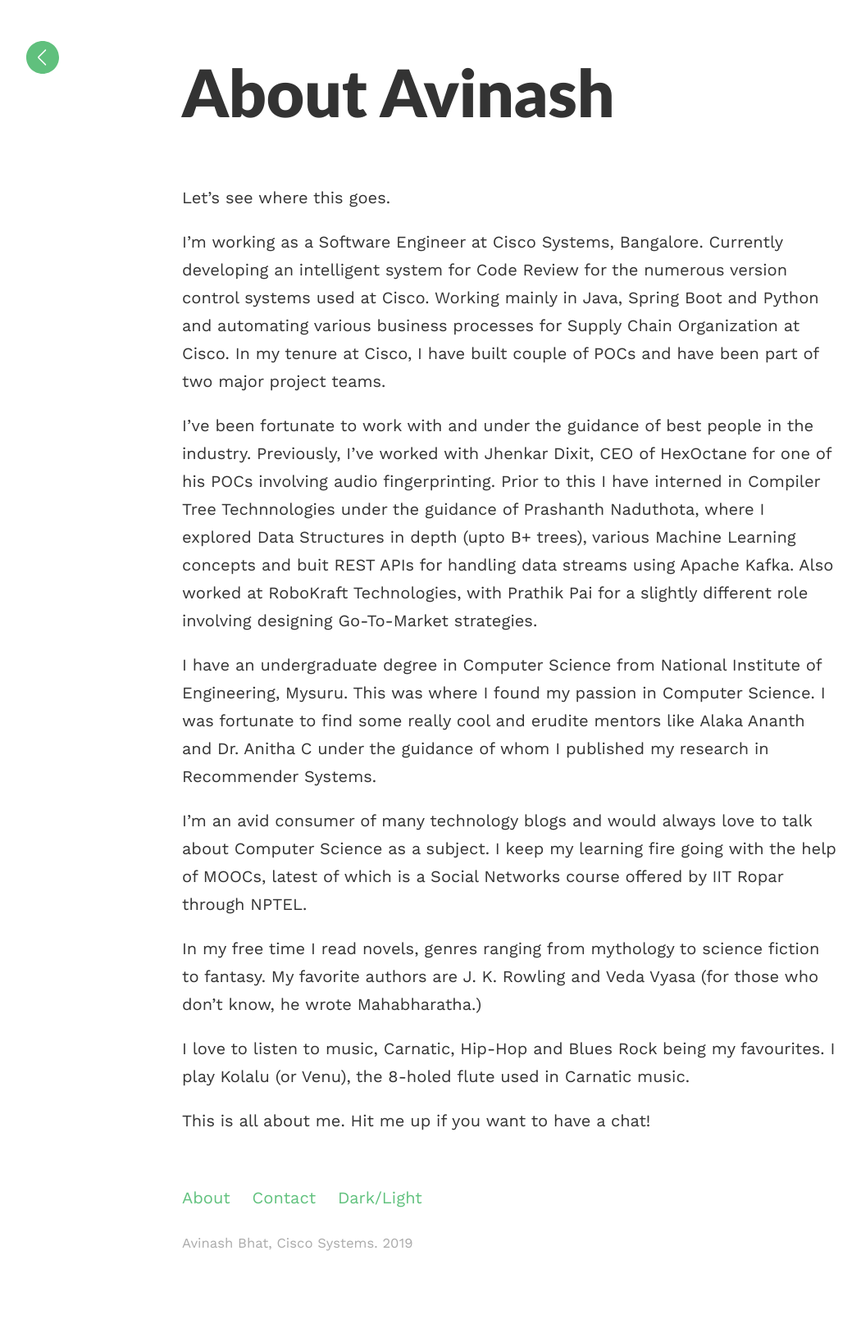
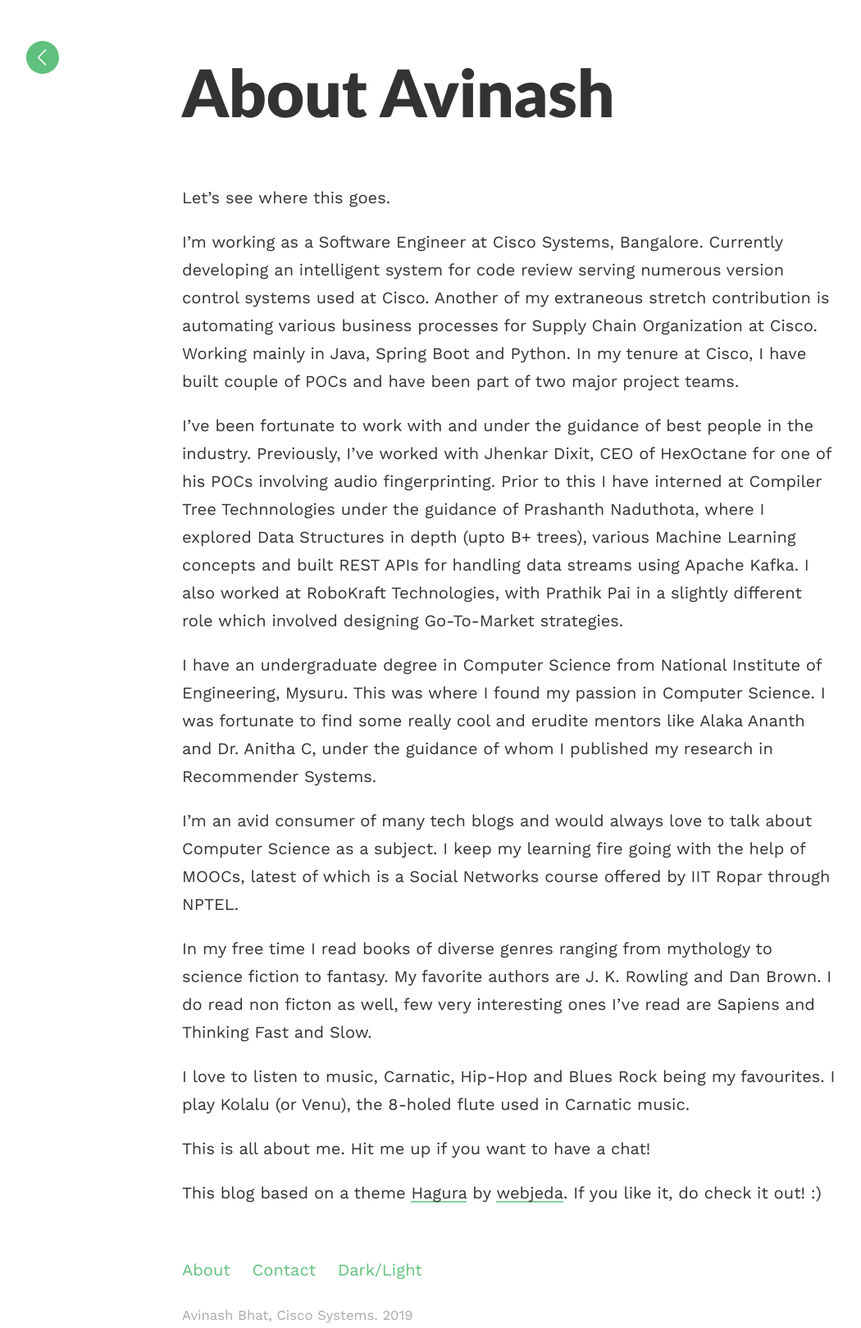
Before and after one commit to avinashbhat/avinashbhat.github.io, a Jekyll site: the page built from about.md, in a window 1280 px wide. Shown: the whole page at 82% size, without its empty margins (18-1068 px from the left). Built offline with Jekyll 4.4.1, drawn with Linux system fonts in a browser that asks for light colours; before the commit the page ends 1532 px from its top, so only the background shows below that.

Commit message:
Modified about.md, removed typos

```diff
--- a/about.md
+++ b/about.md
@@ -7,16 +7,18 @@ published: true
 
 Let's see where this goes.
 
-I'm working as a Software Engineer at Cisco Systems, Bangalore. Currently developing an intelligent system for Code Review for the numerous version control systems used at Cisco. Working mainly in Java, Spring Boot and Python and automating various business processes for Supply Chain Organization at Cisco. In my tenure at Cisco, I have built couple of POCs and have been part of two major project teams.
+I'm working as a Software Engineer at Cisco Systems, Bangalore. Currently developing an intelligent system for code review serving numerous version control systems used at Cisco. Another of my extraneous stretch contribution is automating various business processes for Supply Chain Organization at Cisco. Working mainly in Java, Spring Boot and Python. In my tenure at Cisco, I have built couple of POCs and have been part of two major project teams.
 
-I've been fortunate to work with and under the guidance of best people in the industry. Previously, I've worked with Jhenkar Dixit, CEO of HexOctane for one of his POCs involving audio fingerprinting. Prior to this I have interned in Compiler Tree Technnologies under the guidance of Prashanth Naduthota, where I explored Data Structures in depth (upto B+ trees), various Machine Learning concepts and buit REST APIs for handling data streams using Apache Kafka. Also worked at RoboKraft Technologies, with Prathik Pai for a slightly different role involving designing Go-To-Market strategies.
+I've been fortunate to work with and under the guidance of best people in the industry. Previously, I've worked with Jhenkar Dixit, CEO of HexOctane for one of his POCs involving audio fingerprinting. Prior to this I have interned at Compiler Tree Technnologies under the guidance of Prashanth Naduthota, where I explored Data Structures in depth (upto B+ trees), various Machine Learning concepts and built REST APIs for handling data streams using Apache Kafka. I also worked at RoboKraft Technologies, with Prathik Pai in a slightly different role which involved designing Go-To-Market strategies.
 
-I have an undergraduate degree in Computer Science from National Institute of Engineering, Mysuru. This was where I found my passion in Computer Science. I was fortunate to find some really cool and erudite mentors like Alaka Ananth and Dr. Anitha C under the guidance of whom I published my research in Recommender Systems.
+I have an undergraduate degree in Computer Science from National Institute of Engineering, Mysuru. This was where I found my passion in Computer Science. I was fortunate to find some really cool and erudite mentors like Alaka Ananth and Dr. Anitha C, under the guidance of whom I published my research in Recommender Systems.
 
-I'm an avid consumer of many technology blogs and would always love to talk about Computer Science as a subject. I keep my learning fire going with the help of MOOCs, latest of which is a Social Networks course offered by IIT Ropar through NPTEL.
+I'm an avid consumer of many tech blogs and would always love to talk about Computer Science as a subject. I keep my learning fire going with the help of MOOCs, latest of which is a Social Networks course offered by IIT Ropar through NPTEL.
 
-In my free time I read novels, genres ranging from mythology to science fiction to fantasy. My favorite authors are J. K. Rowling and Veda Vyasa (for those who don't know, he wrote Mahabharatha.)
+In my free time I read books of diverse genres ranging from mythology to science fiction to fantasy. My favorite authors are J. K. Rowling and Dan Brown. I do read non ficton as well, few very interesting ones I've read are Sapiens and Thinking Fast and Slow.
 
 I love to listen to music, Carnatic, Hip-Hop and Blues Rock being my favourites. I play Kolalu (or Venu), the 8-holed flute used in Carnatic music.
 
 This is all about me. Hit me up if you want to have a chat!
+
+This blog based on a theme <a href="https://webjeda.com/hagura/">Hagura</a> by <a href="http://webjeda.com">webjeda</a>. If you like it, do check it out! :)
```
